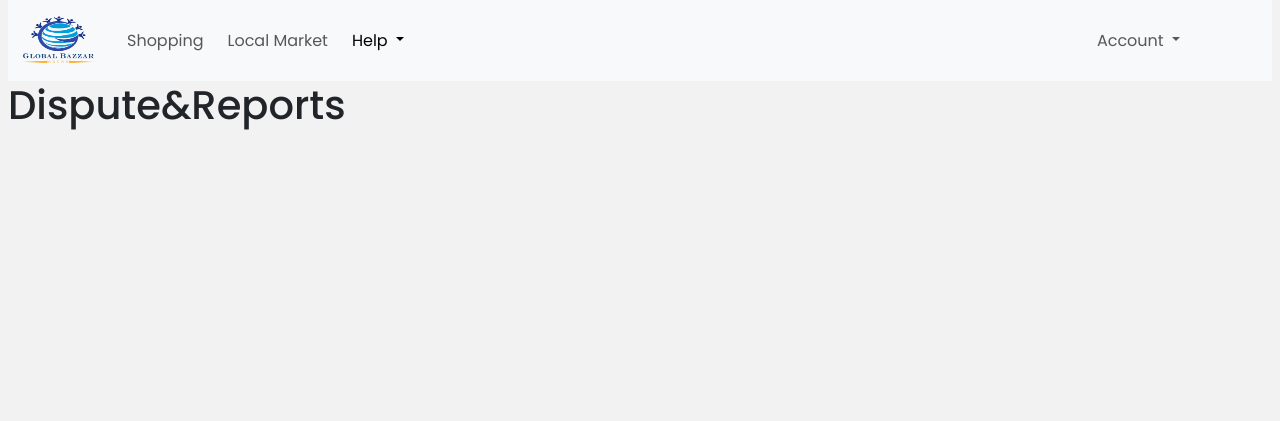
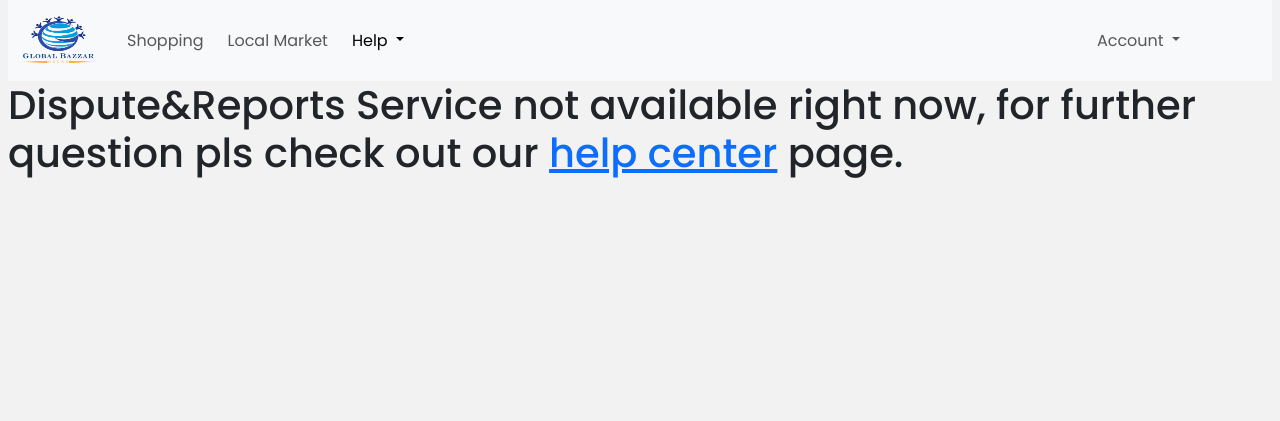
Before and after one commit to NetworkWarrior/Ali-express-prod, a Django app: page /help/reports/ in a window 1280 px wide. Shown: the top 421 px of the page. Run offline with Django 4.2, Linux system fonts and the light colour scheme; some libraries are stand-ins or nearby versions.

Commit message:
Update help-reports.html

```diff
--- a/help/templates/help/help-reports.html
+++ b/help/templates/help/help-reports.html
@@ -1,5 +1,5 @@
 {%extends 'base.html'%}
 
 {%block content%}
-<h1>Dispute&Reports</h1>
+<h1>Dispute&Reports Service not available right now, for further question pls check out our <a href="{%url 'help-center'%}">help center</a> page.  </h1>
 {%endblock content%}
```
